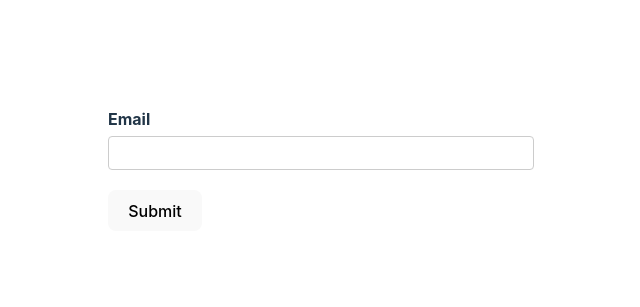
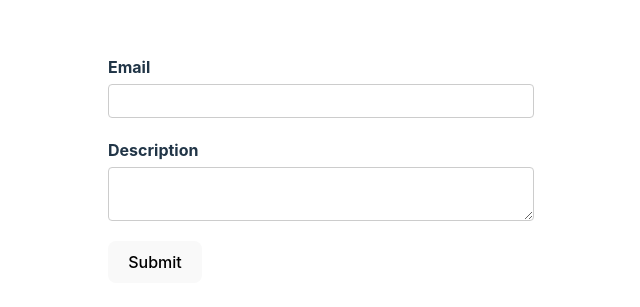
Before and after one commit to maormenashe/vite-react-formik, a React (Vite) app: page / in a window 1280 px wide. Shown: the part 231-538 px from the top of the page, without its empty margins (319-959 px from the left). Built offline with nearby package versions, Linux system fonts and the light colour scheme.

Commit message:
Add CustomTextarea

```diff
--- /dev/null
+++ b/src/components/CustomTextarea.tsx
@@ -0,0 +1,26 @@
+import { FieldAttributes, Field, ErrorMessage } from "formik";
+import * as React from "react";
+import { BaseControlProps } from "../types/form/controls";
+import TextError from "./TextError";
+
+export type CustomTextareaProps = Omit<
+  FieldAttributes<unknown>,
+  "as" | "type"
+> &
+  BaseControlProps;
+
+const CustomTextarea: React.FunctionComponent<CustomTextareaProps> = (
+  props
+) => {
+  const { label, name, ...rest } = props;
+
+  return (
+    <div className="form-control">
+      <label htmlFor={name}>{label}</label>
+      <Field as="textarea" id={name} name={name} {...rest} />
+      <ErrorMessage name={name} component={TextError} />
+    </div>
+  );
+};
+
+export default CustomTextarea;
--- a/src/components/FormikContainer.tsx
+++ b/src/components/FormikContainer.tsx
@@ -8,9 +8,11 @@ interface IFormikContainerProps {}
 const FormikContainer: React.FunctionComponent<IFormikContainerProps> = () => {
   const initialValues = {
     email: "",
+    description: "",
   };
   const validationSchema = Yup.object({
     email: Yup.string().required("Required"),
+    description: Yup.string().required("Required"),
   });
   const onSubmit = (values: unknown) => console.log("Form data", values);
   return (
@@ -29,6 +31,12 @@ const FormikContainer: React.FunctionComponent<IFormikContainerProps> = () => {
               label="Email"
               name="email"
             />
+
+            <FormikControl
+              asControl="textarea"
+              label="Description"
+              name="description"
+            />
             <button type="submit">Submit</button>
           </Form>
         );
--- a/src/components/FormikControl.tsx
+++ b/src/components/FormikControl.tsx
@@ -1,6 +1,7 @@
 import * as React from "react";
 import { BaseControlProps } from "../types/form/controls";
 import CustomInput, { CustomInputProps } from "./CustomInput";
+import CustomTextarea, { CustomTextareaProps } from "./CustomTextarea";
 
 // eslint-disable-next-line @typescript-eslint/no-unused-vars
 type ControlType =
@@ -15,7 +16,7 @@ type InputProps = CustomInputProps & {
   asControl: "input";
 };
 
-type TextAreaProps = CustomInputProps & {
+type TextAreaProps = CustomTextareaProps & {
   asControl: "textarea";
 };
 
@@ -53,7 +54,9 @@ const FormikControl: React.FunctionComponent<FormikControlProps> = (props) => {
 
   switch (asControl) {
     case "input":
-      return <CustomInput {...rest} />;
+      return <CustomInput {...(rest as InputProps)} />;
+    case "textarea":
+      return <CustomTextarea {...(rest as TextAreaProps)} />;
     default:
       return <></>;
   }
```
